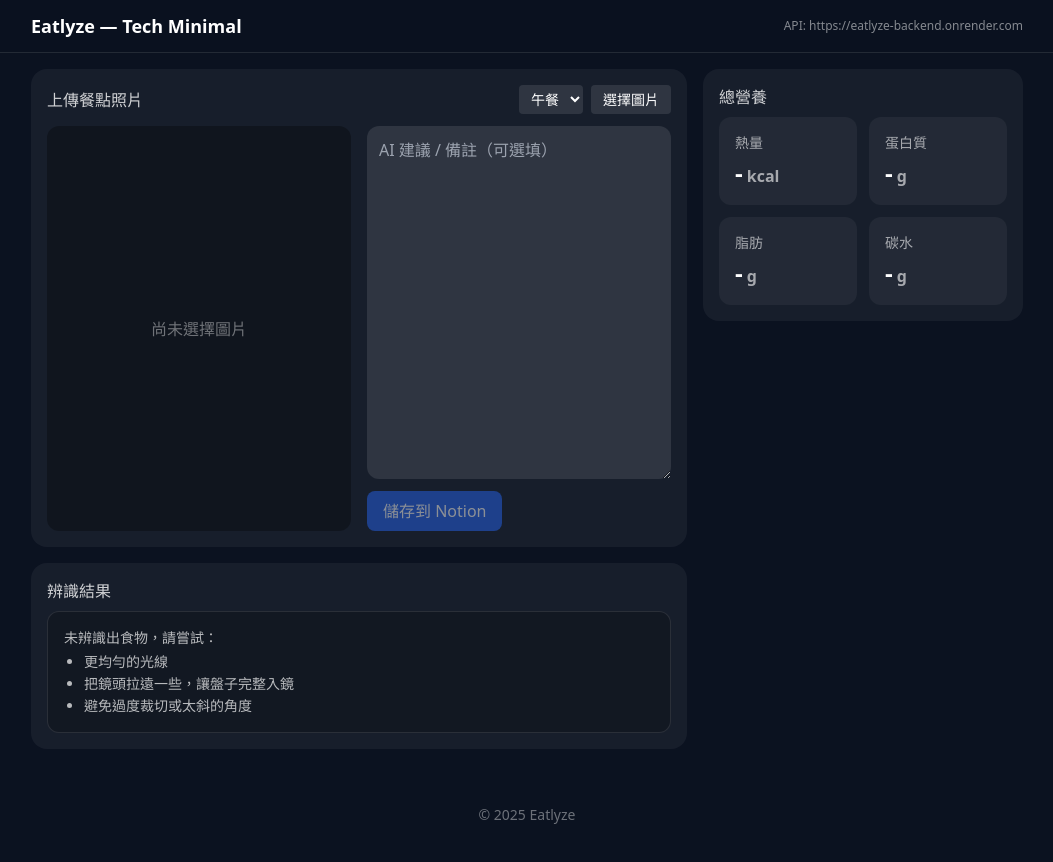
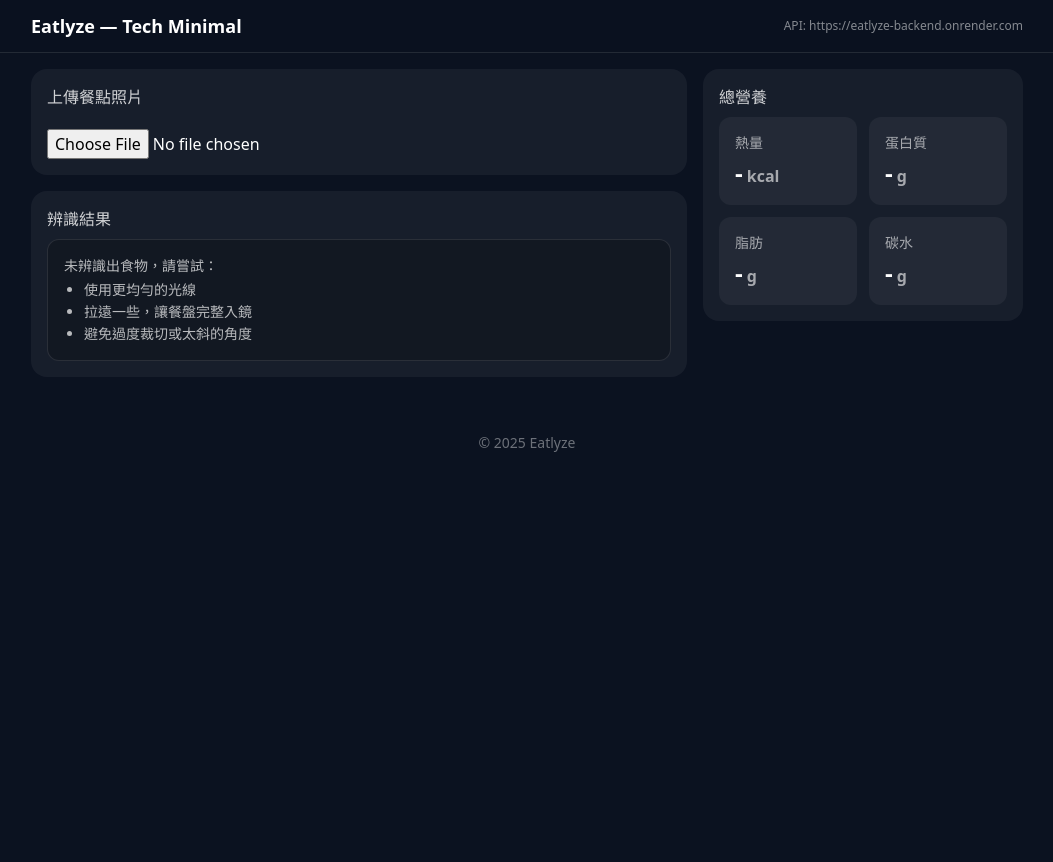
Before and after one commit to kevin-twai/eatlyze-mvp-Frontend, a React (Vite) app: page / in a window 1280 px wide. Shown: the top 862 px of the page, without its empty margins (113-1166 px from the left). After the commit the page ends 800 px from the top, so only its background shows below. Built offline with nearby package versions, Linux system fonts and the light colour scheme.

Commit message:
feat: update UploadArea, AnalysisResult and api.ts for stable upload flow

```diff
--- a/src/api.ts
+++ b/src/api.ts
@@ -1,8 +1,47 @@
 import axios from 'axios'
-export const API_BASE_URL = import.meta.env.VITE_API_BASE_URL || 'https://eatlyze-backend.onrender.com'
-export const api = axios.create({ baseURL: API_BASE_URL, timeout: 60000 })
-export async function uploadAndAnalyze(file: File){
-  const fd=new FormData(); fd.append('file', file)
-  const {data}=await api.post('/analyze/image', fd, {headers:{'Content-Type':'multipart/form-data'}}); return data
+
+// 從環境變數載入後端 URL，確保沒有多餘的斜線
+export const API_BASE_URL =
+  (import.meta.env.VITE_API_BASE_URL as string)?.replace(/\/$/, '') ||
+  'http://localhost:8000'
+
+// 建立 axios 實例
+export const api = axios.create({
+  baseURL: API_BASE_URL,
+  timeout: 60_000,
+  withCredentials: false,
+})
+
+// 上傳圖片並呼叫 /analyze/image
+export async function uploadAndAnalyze(file: File) {
+  const fd = new FormData()
+  fd.append('file', file, file.name) // 帶上檔名
+
+  try {
+    // ❗不要手動設定 Content-Type，axios 會自動處理 boundary
+    const { data } = await api.post('/analyze/image', fd)
+    return data // { status, data: { items: [...] } }
+  } catch (err: any) {
+    console.error(
+      '❌ upload error:',
+      err?.response?.status,
+      err?.response?.data || err?.message
+    )
+    throw err
+  }
 }
-export async function logToNotion(payload:any){ const {data}=await api.post('/notion/log', payload); return data }
+
+// 寫入 Notion 日誌
+export async function logToNotion(payload: any) {
+  try {
+    const { data } = await api.post('/notion/log', payload)
+    return data
+  } catch (err: any) {
+    console.error(
+      '❌ notion log error:',
+      err?.response?.status,
+      err?.response?.data || err?.message
+    )
+    throw err
+  }
+}
--- a/src/components/AnalysisResult.tsx
+++ b/src/components/AnalysisResult.tsx
@@ -10,47 +10,41 @@ type Item = {
 }
 
 type Props = {
-  data: Item[]
+  data: Item[] // 直接傳 items 陣列進來：res.data.items（App 已處理）
 }
 
 export default function AnalysisResult({ data }: Props) {
-  const hasItems = Array.isArray(data) && data.length > 0
+  const items = Array.isArray(data) ? data : []
+  const empty = items.length === 0
 
   return (
     <div className="bg-white/5 rounded-2xl p-4">
       <div className="text-white/80 mb-2">辨識結果</div>
 
-      {!hasItems ? (
-        <div className="rounded-xl border border-white/10 bg-black/20 p-4 text-white/70 text-sm">
-          未辨識出食物，請嘗試：
-          <ul className="list-disc pl-5 mt-1 space-y-0.5">
-            <li>更均勻的光線</li>
-            <li>把鏡頭拉遠一些，讓盤子完整入鏡</li>
-            <li>避免過度裁切或太斜的角度</li>
-          </ul>
-        </div>
+      {empty ? (
+        <EmptyHint />
       ) : (
         <div className="space-y-2">
-          {data.map((x, i) => (
+          {items.map((x, i) => (
             <div
               key={i}
-              className="bg-white/5 rounded-lg px-3 py-2 border border-white/10"
+              className="rounded-xl border border-white/10 bg-white/5 p-3"
             >
               <div className="flex items-center justify-between">
-                <div className="truncate">
-                  <div className="font-medium">
+                <div className="min-w-0">
+                  <div className="font-medium truncate">
                     {x.name}
                     {!!x.is_garnish && (
                       <span className="ml-2 text-xs text-white/60">(配菜)</span>
                     )}
                   </div>
                   {x.canonical && x.canonical !== x.name && (
-                    <div className="text-white/50 text-xs">
+                    <div className="text-white/50 text-xs truncate">
                       標準名：{x.canonical}
                     </div>
                   )}
                 </div>
-                <div className="text-sm text-white/90">
+                <div className="text-sm text-white/90 shrink-0">
                   {typeof x.weight_g === 'number' ? `${x.weight_g} g` : '— g'}
                 </div>
               </div>
@@ -76,7 +70,7 @@ function Nut({
   roundInt = false,
 }: {
   label: string
-  value: number | null | undefined
+  value?: number | null
   unit?: string
   roundInt?: boolean
 }) {
@@ -96,3 +90,16 @@ function Nut({
     </div>
   )
 }
+
+function EmptyHint() {
+  return (
+    <div className="rounded-xl border border-white/10 bg-black/20 p-4 text-white/70 text-sm">
+      未辨識出食物，請嘗試：
+      <ul className="list-disc pl-5 mt-1 space-y-0.5">
+        <li>使用更均勻的光線</li>
+        <li>拉遠一些，讓餐盤完整入鏡</li>
+        <li>避免過度裁切或太斜的角度</li>
+      </ul>
+    </div>
+  )
+}
--- a/src/components/UploadArea.tsx
+++ b/src/components/UploadArea.tsx
@@ -1,136 +1,41 @@
-import { useRef, useState } from 'react'
-import { uploadAndAnalyze, logToNotion } from '../api'
+import { useState } from 'react'
+import { uploadAndAnalyze } from '../api'
 
-type Props = {
-  onResult: (res: any) => void
-}
+export default function UploadArea({ onResult }: { onResult: (r: any) => void }) {
+  const [loading, setLoading] = useState(false)
 
-export default function UploadArea({ onResult }: Props) {
-  const inputRef = useRef<HTMLInputElement>(null)
-  const [file, setFile] = useState<File | null>(null)
-  const [loading, setLoading] = useState(false)
-  const [note, setNote] = useState('')
-  const [meal, setMeal] = useState<'早餐' | '午餐' | '晚餐'>('午餐')
-  const [lastRes, setLastRes] = useState<any>(null)
+  async function handleFileChange(e: React.ChangeEvent<HTMLInputElement>) {
+    const file = e.target.files?.[0]
+    if (!file) return
 
-  const pickFile = () => inputRef.current?.click()
-
-  const onChoose = async (e: React.ChangeEvent<HTMLInputElement>) => {
-    const f = e.target.files?.[0]
-    if (!f) return
-    setFile(f)
     setLoading(true)
     try {
-      const res = await uploadAndAnalyze(f)          // 後端 JSON body
-      setLastRes(res)
-      onResult(res)                                  // 交給 App 做 items/summary 的組裝
+      console.log('📤 正在上傳圖片至後端分析...', file.name)
+      const resp = await uploadAndAnalyze(file)
+      console.log('✅ 後端回傳結果:', resp)
+      onResult(resp) // resp = { status:'ok', data:{ items:[...] } }
     } catch (err: any) {
-      console.error(err)
+      console.error(
+        '❌ uploadAndAnalyze failed:',
+        err?.response?.status,
+        err?.response?.data || err?.message
+      )
       alert('上傳或分析失敗，請重試')
     } finally {
       setLoading(false)
     }
   }
 
-  const sendToNotion = async () => {
-    const items = lastRes?.data?.items || []
-    if (!items.length) {
-      alert('沒有可寫入的辨識結果')
-      return
-    }
-
-    // 嘗試從 items 聚合出 totals（若後端尚未提供單項營養則為 0）
-    const totals = {
-      kcal: items.reduce((s: number, x: any) => s + (x.kcal ?? 0), 0),
-      protein: items.reduce((s: number, x: any) => s + (x.protein ?? 0), 0),
-      fat: items.reduce((s: number, x: any) => s + (x.fat ?? 0), 0),
-      carb: items.reduce((s: number, x: any) => s + (x.carb ?? 0), 0),
-    }
-
-    try {
-      const payload = {
-        date: new Date().toISOString(),     // 建議用 ISO，後端可自行取日期
-        meal,                               // 早餐 / 午餐 / 晚餐
-        note,
-        items,                              // 逐項明細（含重量/營養）
-        totals,                             // ⬅️ 新增總營養
-      }
-      const res = await logToNotion(payload)
-      if (res?.status === 'ok') {
-        alert('已寫入 Notion ✅')
-      } else {
-        alert(`寫入 Notion 失敗：${res?.reason || '未知錯誤'}`)
-      }
-    } catch (e) {
-      console.error(e)
-      alert('寫入 Notion 失敗')
-    }
-  }
-
   return (
-    <div className="bg-white/5 rounded-2xl p-4">
-      <div className="flex items-center justify-between mb-3">
-        <div className="text-white/80">上傳餐點照片</div>
-        <div className="flex gap-2">
-          <select
-            className="bg-white/10 rounded px-2 py-1 text-sm"
-            value={meal}
-            onChange={(e) => setMeal(e.target.value as any)}
-          >
-            <option>早餐</option>
-            <option>午餐</option>
-            <option>晚餐</option>
-          </select>
-          <button
-            className="bg-white/10 hover:bg-white/20 rounded px-3 py-1 text-sm"
-            onClick={pickFile}
-            disabled={loading}
-          >
-            選擇圖片
-          </button>
-        </div>
-      </div>
-
-      <div className="grid grid-cols-1 lg:grid-cols-2 gap-4">
-        <div className="aspect-[3/4] bg-black/30 rounded-xl overflow-hidden flex items-center justify-center">
-          {file ? (
-            <img
-              alt="preview"
-              src={URL.createObjectURL(file)}
-              className="object-cover w-full h-full"
-            />
-          ) : (
-            <div className="text-white/40">尚未選擇圖片</div>
-          )}
-        </div>
-
-        <div className="flex flex-col">
-          <textarea
-            value={note}
-            onChange={(e) => setNote(e.target.value)}
-            placeholder="AI 建議 / 備註（可選填）"
-            className="flex-1 bg-white/10 rounded-xl p-3 outline-none"
-          />
-          <div className="mt-3 flex gap-3">
-            <button
-              className="bg-blue-600 hover:bg-blue-500 disabled:opacity-50 text-white rounded-lg px-4 py-2"
-              onClick={sendToNotion}
-              disabled={loading || !lastRes?.data?.items?.length}
-            >
-              儲存到 Notion
-            </button>
-            {loading && <div className="text-white/60 self-center text-sm">分析中…</div>}
-          </div>
-        </div>
-      </div>
-
+    <div className="bg-white/5 rounded-2xl p-4 space-y-3">
+      <div className="text-white/80 mb-2">上傳餐點照片</div>
       <input
-        ref={inputRef}
         type="file"
         accept="image/*"
-        className="hidden"
-        onChange={onChoose}
+        onChange={handleFileChange}
+        disabled={loading}
       />
+      {loading && <p className="text-sm text-white/60">分析中...</p>}
     </div>
   )
 }
```
